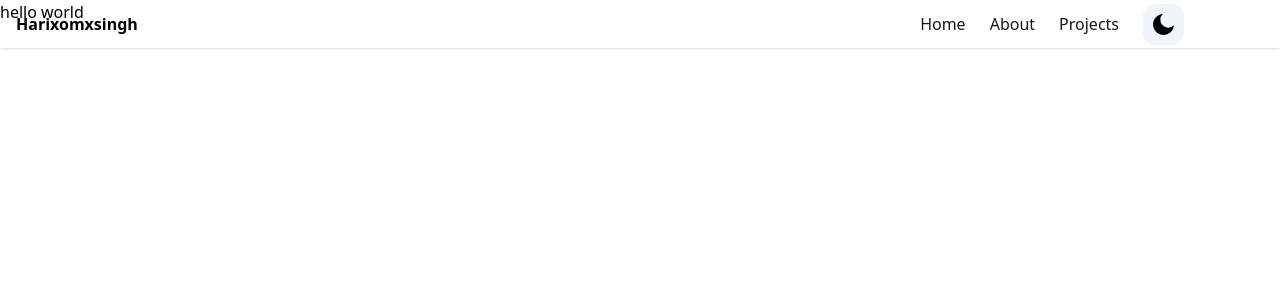
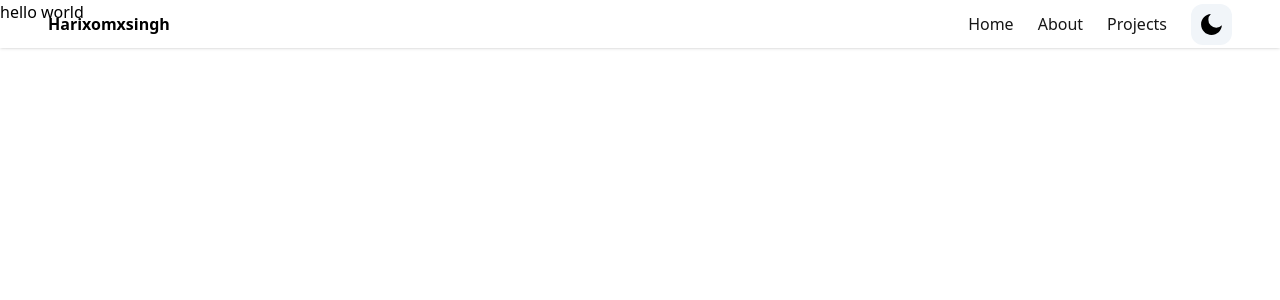
Before and after one commit to Harixomxsingh/portfolio-v1, a Next.js app: page / in a window 1280 px wide. Shown: the top 300 px of the page. Built offline with nearby package versions, Linux system fonts and the light colour scheme.

Commit message:
fix some bug at navbar

```diff
--- a/app/page.jsx
+++ b/app/page.jsx
@@ -6,7 +6,7 @@ const inter = Inter({ subsets: ["latin"] });
 
 export default function Home() {
   return (
-    <main>
+    <main id="/">
       <h1>hello world</h1>
     </main>
   );
--- a/components/navbar/Navbar.jsx
+++ b/components/navbar/Navbar.jsx
@@ -10,7 +10,7 @@ const Navbar = () => {
   const currentTheme = theme === "system" ? systemTheme : theme;
   const [navbar, setNavbar] = useState(false);
   return (
-    <header className="w-full mx-auto px-4  shadow fixed top-0 z-50 dark:border-stone-600">
+    <header className="w-full mx-auto p-4 md:p-0 transition-all ease-out duration-500  md:px-12  shadow fixed top-0 z-50 dark:border-stone-600">
       <div className="justify-between md:items-center md:flex">
         <div>
           <div className="flex items-center justify-between">
@@ -30,7 +30,7 @@ const Navbar = () => {
               navbar ? "block" : "hidden"
             }`}
           >
-            <ul className="md:flex md:flex-row md:items-center sm:px-20 flex-col md:space-x-6 space-y-8 md:space-y-0">
+            <ul className=" md:flex md:flex-row md:items-center px-4 md:px-0 flex-col md:space-x-6 space-y-8 md:space-y-0">
               <Link
                 to="/"
                 className="block lg:inline-block text-neutral-900 hover:text-neutral-500 dark:text-neutral-500 cursor-pointer"
```
